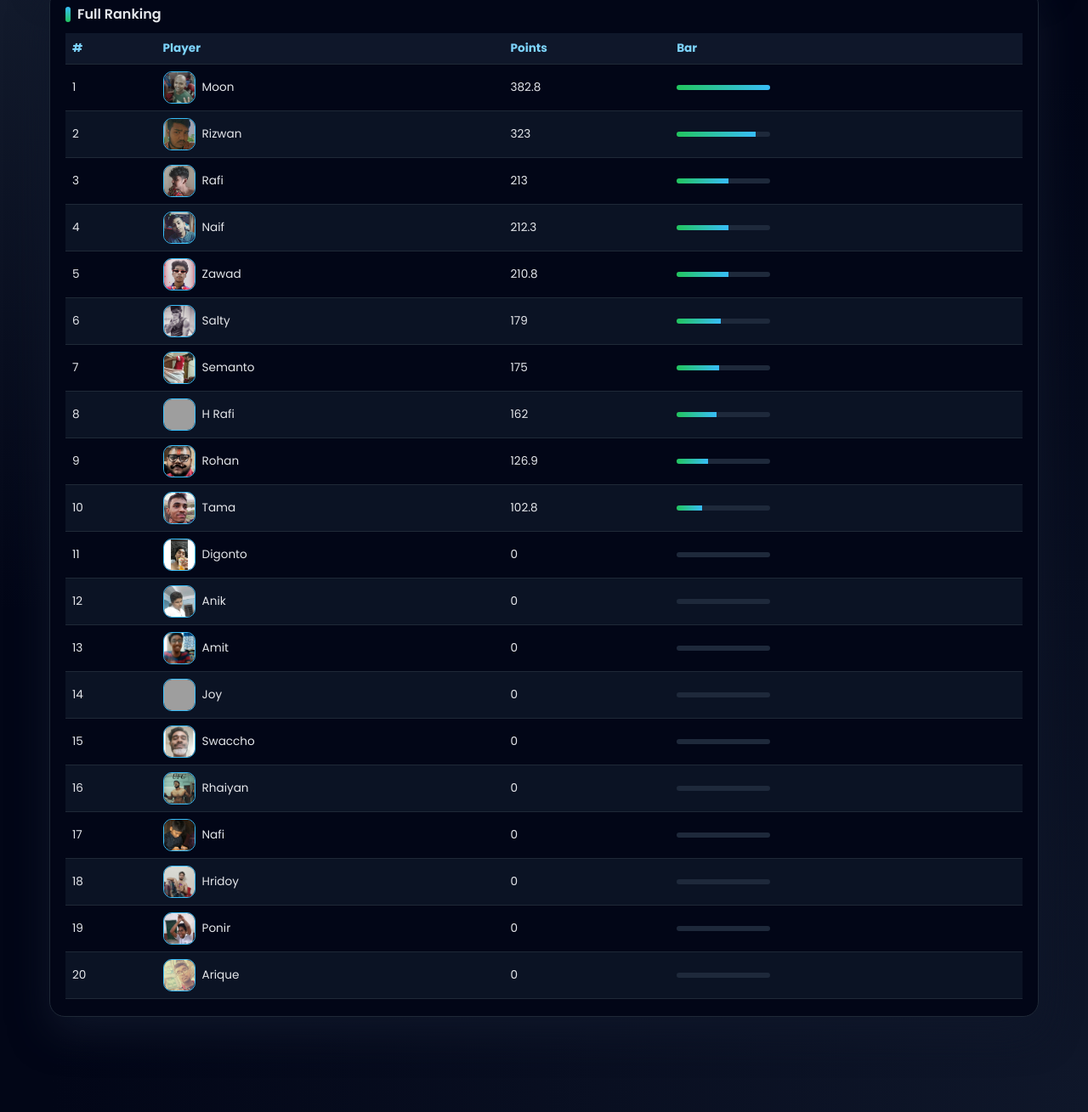
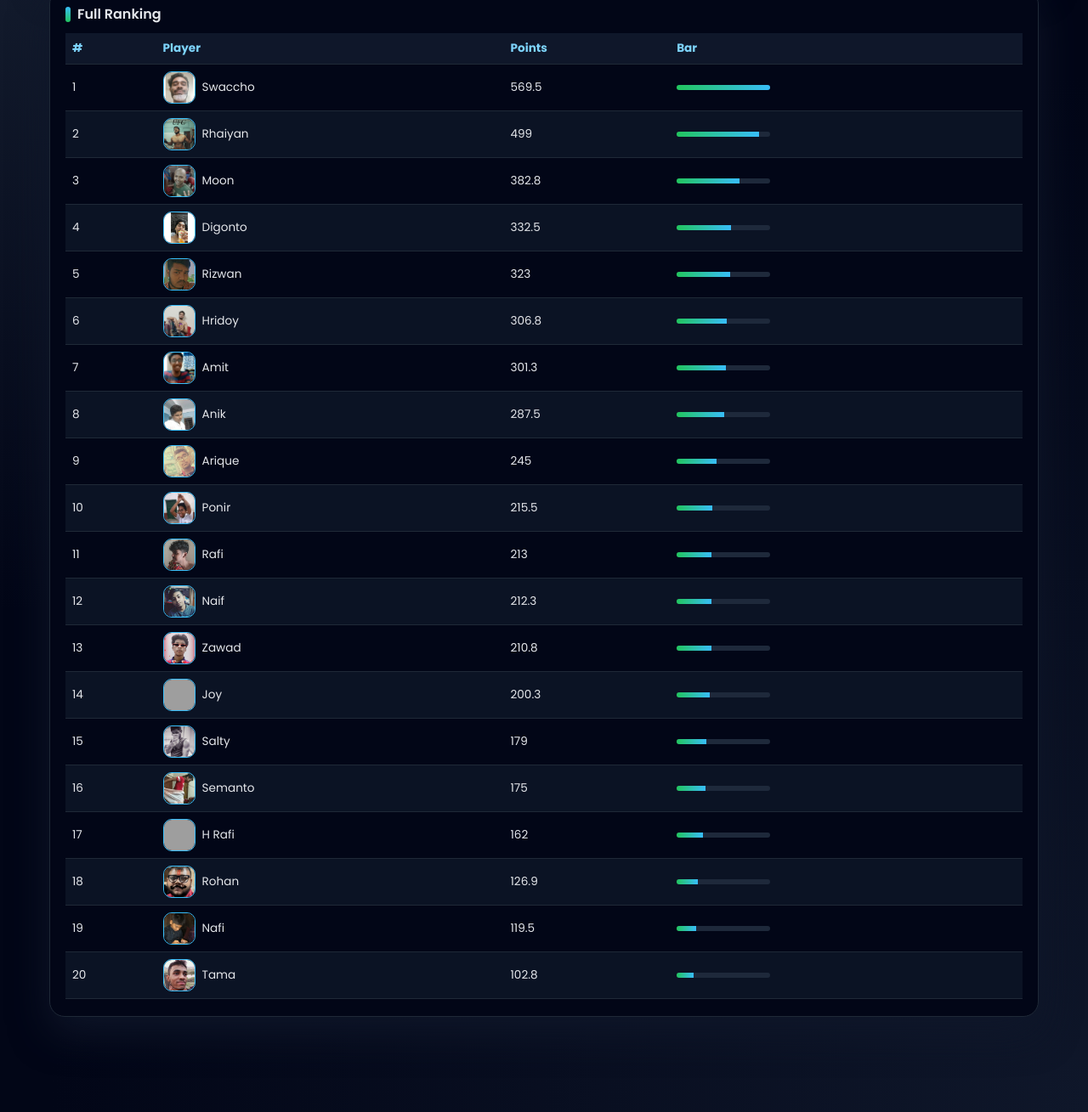
Before and after one commit to CATBHAI/Triumphant_Gaming, a plain HTML site: page mvpTable.html in a window 1280 px wide. Shown: the part 500-1809 px from the top of the page at 85% size. Drawn offline with Linux system fonts and the light colour scheme; grey boxes are pictures that could not be loaded.

Commit message:
update mvp table

```diff
--- a/mvpTable.html
+++ b/mvpTable.html
@@ -266,26 +266,26 @@ function playerImageSrc(name){
 // Replace ONLY the points values.
 // ---------------------------------------------------
 const players = [
-  { name: "Digonto", points: 0 },
-  { name: "Anik", points: 0 },
+  { name: "Digonto", points: 332.5 },
+  { name: "Anik", points: 287.5  },
   { name: "H Rafi", points: 162 },
   { name: "Salty", points: 179 },
-  { name: "Amit", points: 0 },
+  { name: "Amit", points: 301.3  },
   { name: "Moon", points: 382.8 },
-  { name: "Joy", points: 0 },
+  { name: "Joy", points: 200.3 },
   { name: "Naif", points: 212.3 },
   { name: "Rafi", points: 213 },
-  { name: "Swaccho", points: 0 },
-  { name: "Rhaiyan", points: 0 },
+  { name: "Swaccho", points: 569.5 },
+  { name: "Rhaiyan", points: 499.0  },
   { name: "Rizwan", points: 323 },
   { name: "Tama", points: 102.8 },
   { name: "Semanto", points: 175 },
-  { name: "Nafi", points: 0 },
-  { name: "Hridoy", points: 0 },
+  { name: "Nafi", points: 119.5  },
+  { name: "Hridoy", points: 306.8  },
   { name: "Zawad", points: 210.8 },
-  { name: "Ponir", points: 0 },
+  { name: "Ponir", points: 215.5 },
   { name: "Rohan", points: 126.9 },
-  { name: "Arique", points: 0 }
+  { name: "Arique", points: 245.0  }
 ];
 // ---------------------------------------------------
 // END SCORE EDIT BLOCK
```
